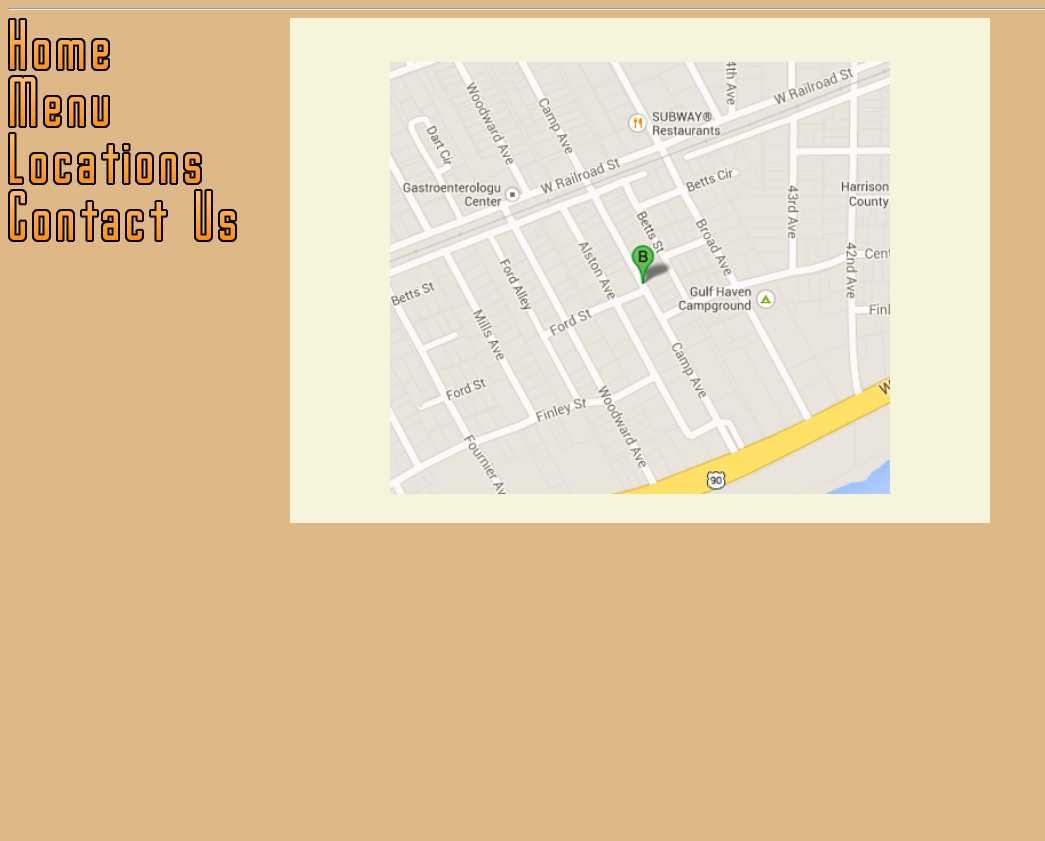
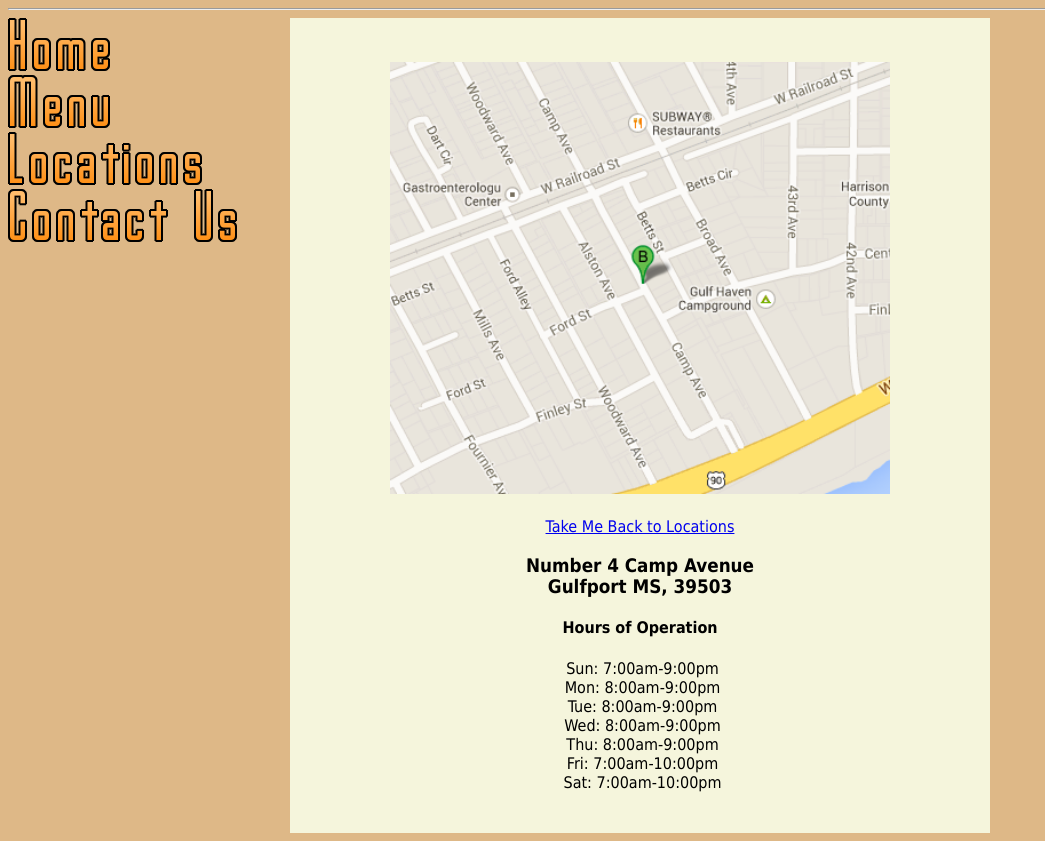
Before and after one commit to edwarddepew/RestaurantSite, a plain HTML site: page Website/location2.html in a window 1280 px wide. Shown: the part 101-942 px from the top of the page, without its empty margins (0-1045 px from the left). Before the commit the page ends 800 px from the top, so only its background shows below. Drawn offline with Linux system fonts and the light colour scheme.

```diff
--- a/Website/location2.html
+++ b/Website/location2.html
@@ -22,5 +22,20 @@
 <center>
 <div id="image"><br>
 <img border="0" src="./images/location.png" alt="Gulfport Location" width="500" height="350">
-</br>
+</br></br>
+<a href="location.html">Take Me Back to Locations</a>
+<h3>Number 4 Camp Avenue<br>Gulfport MS, 39503</h3>
+<h4>Hours of Operation</h4>
+<ol>
+	<li>Sun: 7:00am-9:00pm
+	<li>Mon: 8:00am-9:00pm
+	<li>Tue: 8:00am-9:00pm
+	<li>Wed: 8:00am-9:00pm
+	<li>Thu: 8:00am-9:00pm
+	<li>Fri: 7:00am-10:00pm
+	<li>Sat: 7:00am-10:00pm
+</ol>
+
+
+
 </div>
```
Also changed, not shown: Website/index.html (+2 -2 lines), Website/location.html (+2 -1 lines), Website/images/building.jpg (added).
